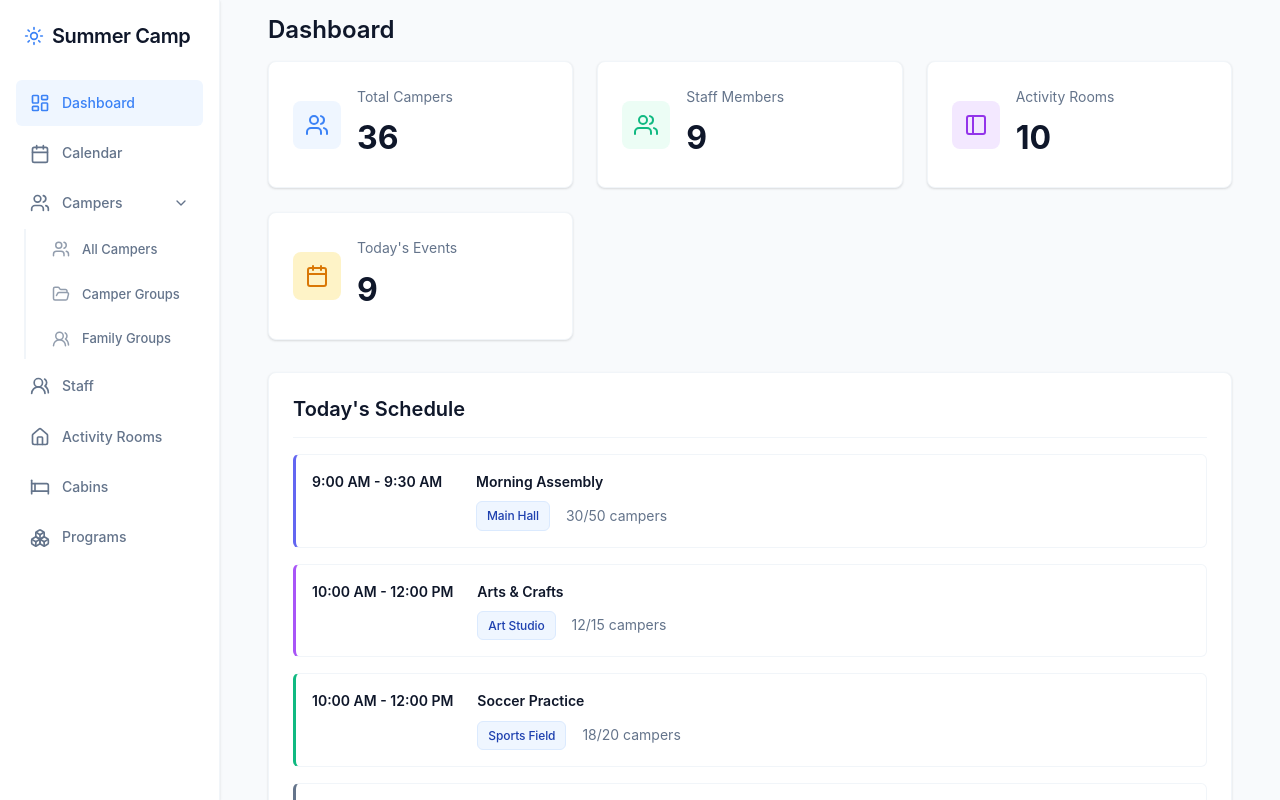
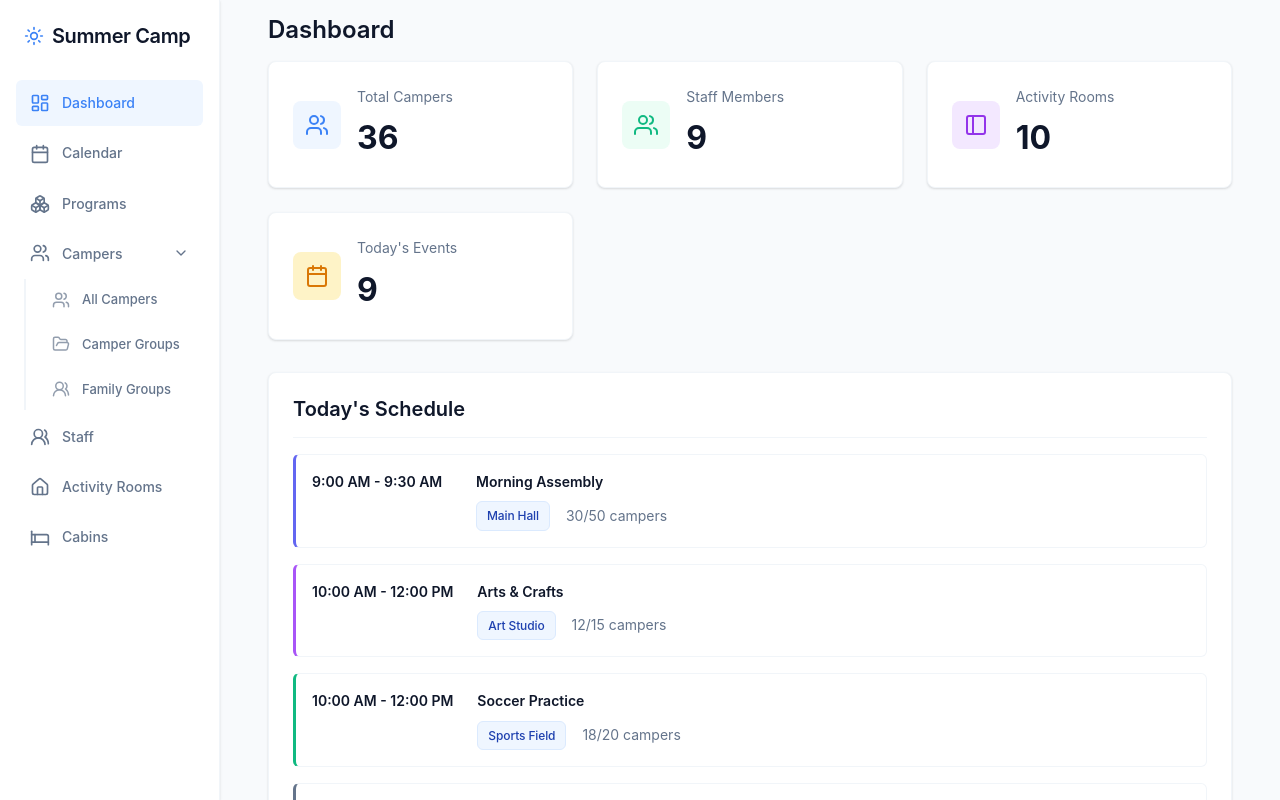
Before and after one commit to TomB30/camp-manager, a Vue app: page / in a window 1280 px wide. Shown: the top 800 px of the page. Built offline with nearby package versions, Linux system fonts and the light colour scheme.

Commit message:
Moved programs up

```diff
--- a/src/components/Sidebar.vue
+++ b/src/components/Sidebar.vue
@@ -14,6 +14,10 @@
         <RouterLink to="/calendar" class="nav-link" @click="handleNavClick">
           <Calendar :size="20" class="nav-icon" />
           <span class="nav-text">Calendar</span>
+        </RouterLink>
+        <RouterLink to="/programs" class="nav-link" @click="handleNavClick">
+          <Boxes :size="20" class="nav-icon" />
+          <span class="nav-text">Programs</span>
         </RouterLink>
 
         <!-- Collapsible Campers Section -->
@@ -58,10 +62,6 @@
         <RouterLink to="/sleeping-rooms" class="nav-link" @click="handleNavClick">
           <Bed :size="20" class="nav-icon" />
           <span class="nav-text">Cabins</span>
-        </RouterLink>
-        <RouterLink to="/programs" class="nav-link" @click="handleNavClick">
-          <Boxes :size="20" class="nav-icon" />
-          <span class="nav-text">Programs</span>
         </RouterLink>
       </nav>
 
```
